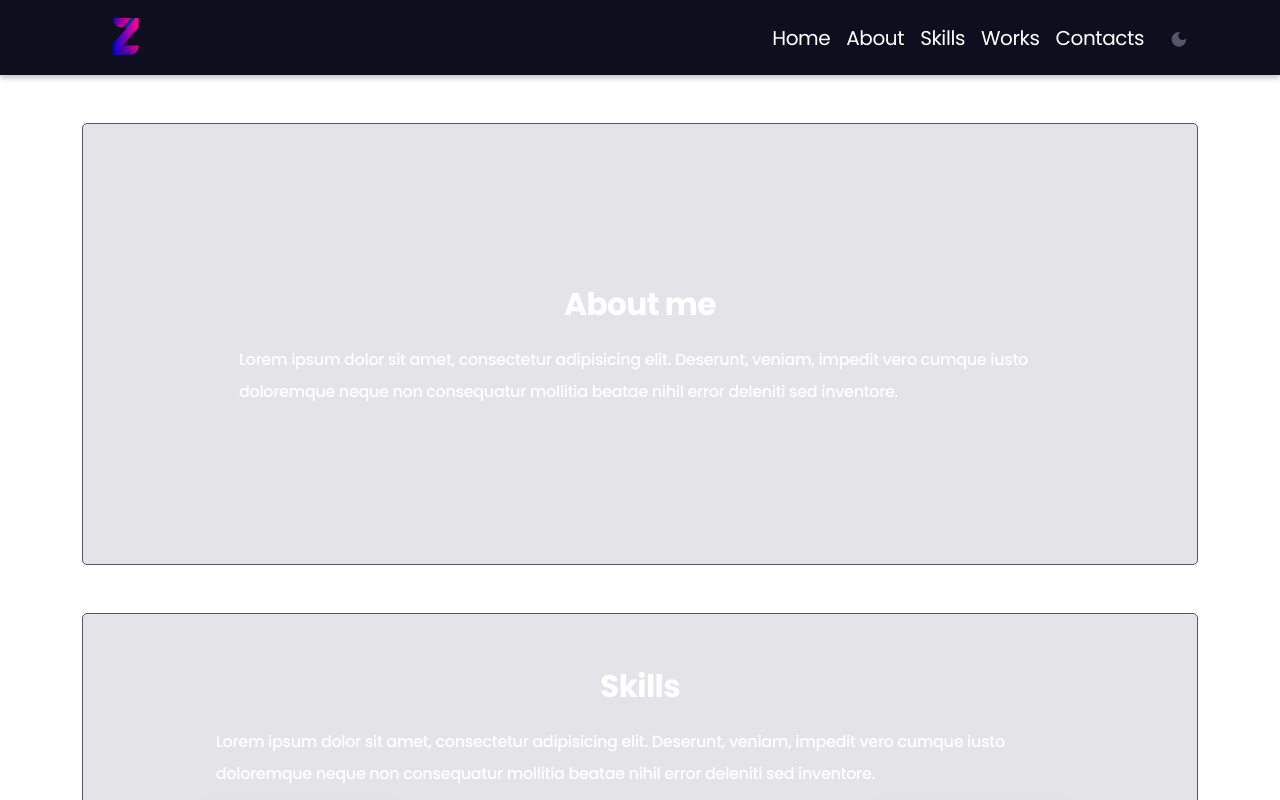
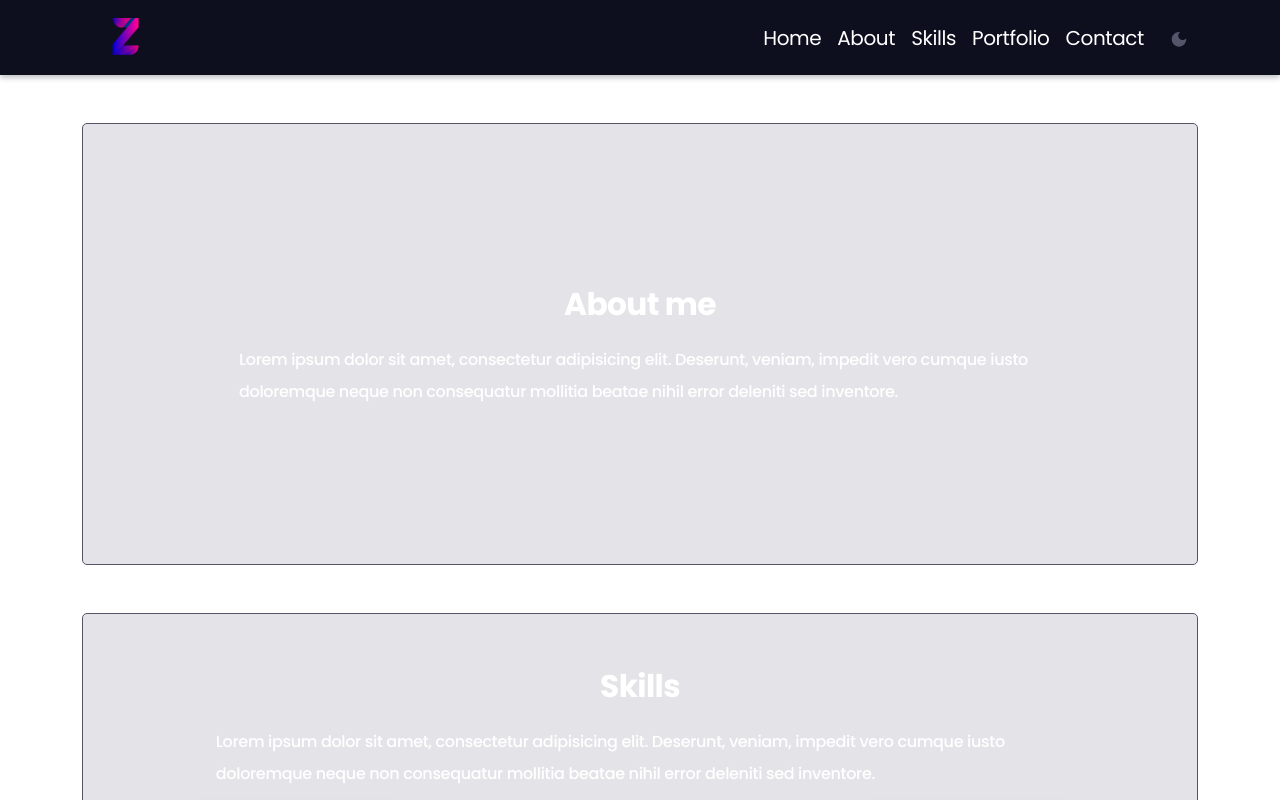
Before and after one commit to 2halgas/portfolio, a Next.js app: page / in a window 1280 px wide. Shown: the top 800 px of the page. Built offline with nearby package versions, Linux system fonts and the light colour scheme.

Commit message:
feat: made links work

```diff
--- a/package.json
+++ b/package.json
@@ -32,8 +32,6 @@
     "@types/react": "17.0.41",
     "@types/styled-components": "^5.1.24",
     "@types/uuid": "^8.3.4",
-    "eslint": "8.11.0",
-    "eslint-config-airbnb": "^19.0.4",
     "typescript": "4.6.2"
   }
 }
--- a/src/components/layouts/header/component.tsx
+++ b/src/components/layouts/header/component.tsx
@@ -1,38 +1,37 @@
 import React, {
     FC, useState, useEffect, useRef,
 } from 'react';
-import { useRouter } from 'next/router';
-import { useTheme } from "next-themes";
+import { useTheme } from 'next-themes';
 import { Button } from 'src/components/atoms/button';
 import { colors } from 'src/common/dictionaries';
 import { NavLink } from 'src/components/atoms';
 import styled from 'styled-components';
-import { Props } from './props';
-import { v4 as uuid } from "uuid";
+import { v4 as uuid } from 'uuid';
 import { useMediaQuery } from 'src/common/hooks/use-media-query';
 import { useOnClickOutside } from 'src/common/hooks/use-on-click-outside';
+import { Props } from './props';
 
 const links = [
     {
         title: 'Home',
-        path: '/'
+        path: '#',
     },
     {
         title: 'About',
-        path: '/'
+        path: '#about',
     },
     {
         title: 'Skills',
-        path: '/'
+        path: '#skills',
     },
     {
-        title: 'Works',
-        path: '/'
+        title: 'Portfolio',
+        path: '#portfolio',
     },
     {
-        title: 'Contacts',
-        path: '/'
-    }
+        title: 'Contact',
+        path: '#contact',
+    },
 ];
 
 const Wrapper = styled.header`${({ showHeader, backgroundColor }: Props) => `
@@ -75,27 +74,26 @@ const StyledBurger = styled.button`
     transform-origin: 1px;
 
     :first-child {
-      transform: ${({ open }: Props) => open ? 'rotate(45deg)' : 'rotate(0)'};
+      transform: ${({ open }: Props) => (open ? 'rotate(45deg)' : 'rotate(0)')};
     }
 
     :nth-child(2) {
-      opacity: ${({ open }: Props) => open ? '0' : '1'};
-      transform: ${({ open }: Props) => open ? 'translateX(20px)' : 'translateX(0)'};
+      opacity: ${({ open }: Props) => (open ? '0' : '1')};
+      transform: ${({ open }: Props) => (open ? 'translateX(20px)' : 'translateX(0)')};
     }
 
     :nth-child(3) {
-      transform: ${({ open }: Props) => open ? 'rotate(-45deg)' : 'rotate(0)'};
+      transform: ${({ open }: Props) => (open ? 'rotate(-45deg)' : 'rotate(0)')};
     }
   }
-`
-
+`;
 
 const StyledMenu = styled.nav`
   display: flex;
   flex-direction: column;
   justify-content: center;
   background: ${colors.shades.light.light400};
-  transform: ${({ open }: Props) => open ? 'translateX(0)' : 'translateX(-100%)'};
+  transform: ${({ open }: Props) => (open ? 'translateX(0)' : 'translateX(-100%)')};
   height: 100vh;
   text-align: left;
   padding: 2rem;
@@ -127,26 +125,25 @@ const StyledMenu = styled.nav`
       color: #343078;
     }
   }
-`
+`;
 
-const Menu = ({ open }: Props) => {
+function Menu({ open, handleBurgerLinkClick }: Props) {
     return (
         <StyledMenu open={open}>
-        <ul className='d-flex flex-column m-0'>
-            {links.map(({title, path}) => (
-                <li className='list-unstyled mx-2' key={uuid()}>
-                    <NavLink href={path}>
+            <ul className="d-flex flex-column m-0">
+                {links.map(({ title, path }) => (
+                    <li className="list-unstyled mx-2" key={uuid()}>
+                        <NavLink href={path} onClick={handleBurgerLinkClick}>
                             {title}
                         </NavLink>
                     </li>
                 ))}
             </ul>
         </StyledMenu>
-    )
+    );
 }
 
 export const Header: FC = () => {
-    const router = useRouter();
     const [showBurgerMenu, setShowBurgerMenu] = useState(false);
     const [showHeader, setShowHeader] = useState(true);
     const [lastScrollY, setLastScrollY] = useState(0);
@@ -157,15 +154,14 @@ export const Header: FC = () => {
 
     const isSmallDevice = useMediaQuery(635);
 
-
-    const Burger = ({ open, handleBurgerLinkClick }: Props) => {
+    function Burger({ open, handleBurgerLinkClick }: Props) {
         return (
             <StyledBurger theme={theme} open={open} onClick={handleBurgerLinkClick}>
                 <div />
                 <div />
                 <div />
             </StyledBurger>
-        )
+        );
     }
 
     useEffect(() => {
@@ -178,16 +174,6 @@ export const Header: FC = () => {
 
     const closeBurgerMenu = () => {
         setShowBurgerMenu(false);
-    };
-
-    const handleCabinetButtonClick = () => {
-        router.push('/cabinet?tab=details');
-        handleBurgerLinkClick();
-    };
-
-    const handleLoginClick = () => {
-        router.push('/sign-in');
-        handleBurgerLinkClick();
     };
 
     const controlNavbar = () => {
@@ -211,35 +197,36 @@ export const Header: FC = () => {
             window.removeEventListener('scroll', controlNavbar);
         };
     }, [lastScrollY]);
-    if (!mounted) return null
+    if (!mounted) return null;
     return (
-        <Wrapper showHeader={showHeader} backgroundColor={theme === 'light' ? colors.shades.light.light100 : colors.shades.dark.dark600 }>
-            <div className='d-flex align-items-center justify-content-between container'>
-                <NavLink href="/"><img src="/images/logo.png" alt="Logo" width="85px" height="75px"/></NavLink>
-                {isSmallDevice ?  (
+        <Wrapper showHeader={showHeader} backgroundColor={theme === 'light' ? colors.shades.light.light100 : colors.shades.dark.dark600}>
+            <div className="d-flex align-items-center justify-content-between container">
+                <NavLink href="/"><img src="/images/logo.png" alt="Logo" width="85px" height="75px" /></NavLink>
+                {isSmallDevice ? (
                     <div ref={node}>
                         <Button
                             aria-label="Toggle Dark Mode"
                             type="button"
-                                size='xs'
-                                button='link'
-                                className='me-5'
-                                backgroundColor={theme === "dark" ? colors.shades.dark.primary : colors.shades.light.primary}
-                                onClick={() => setTheme(theme === "dark" ? "light" : "dark")}
+                            size="xs"
+                            button="link"
+                            className="me-5"
+                            backgroundColor={theme === 'dark' ? colors.shades.dark.primary : colors.shades.light.primary}
+                            onClick={() => setTheme(theme === 'dark' ? 'light' : 'dark')}
                         >
-                                {theme === "dark" ? <img src='/images/svg/theme.svg' alt='sun' /> :
-                                <img src='/images/svg/moon.svg' alt='moon' />}
+                            {theme === 'dark' ? <img src="/images/svg/theme.svg" alt="sun" />
+                                : <img src="/images/svg/moon.svg" alt="moon" />}
                         </Button>
                         <Burger open={showBurgerMenu} handleBurgerLinkClick={handleBurgerLinkClick} />
-                            <Menu open={showBurgerMenu} />
+                        <Menu handleBurgerLinkClick={handleBurgerLinkClick} open={showBurgerMenu} />
                     </div>
-                        ) :
-                (<div className='d-flex align-items-center'>
+                )
+                    : (
+                        <div className="d-flex align-items-center">
                             <nav>
-                        <ul className='d-flex m-0'>
-                            {links.map(({title, path}) => (
-                                    <li className='list-unstyled mx-2' key={uuid()}>
-                                        <NavLink href={path} color={theme === 'light' ? colors.text.secondary : colors.text.primary }>
+                                <ul className="d-flex m-0">
+                                    {links.map(({ title, path }) => (
+                                        <li className="list-unstyled mx-2" key={uuid()}>
+                                            <NavLink href={path} color={theme === 'light' ? colors.text.secondary : colors.text.primary}>
                                                 {title}
                                             </NavLink>
                                         </li>
@@ -249,16 +236,17 @@ export const Header: FC = () => {
                             <Button
                                 aria-label="Toggle Dark Mode"
                                 type="button"
-                    size='xs'
-                    button='link'
-                    className='ms-2'
-                    backgroundColor={theme === "dark" ? colors.shades.dark.primary : colors.shades.light.primary}
-                    onClick={() => setTheme(theme === "dark" ? "light" : "dark")}
+                                size="xs"
+                                button="link"
+                                className="ms-2"
+                                backgroundColor={theme === 'dark' ? colors.shades.dark.primary : colors.shades.light.primary}
+                                onClick={() => setTheme(theme === 'dark' ? 'light' : 'dark')}
                             >
-                        {theme === "dark" ? <img src='/images/svg/theme.svg' alt='sun' /> :
-                        <img src='/images/svg/moon.svg' alt='moon' />}
+                                {theme === 'dark' ? <img src="/images/svg/theme.svg" alt="sun" />
+                                    : <img src="/images/svg/moon.svg" alt="moon" />}
                             </Button>
-                </div>)}
+                        </div>
+                    )}
             </div>
         </Wrapper>
     );
--- a/src/components/organisms/about-section/component.tsx
+++ b/src/components/organisms/about-section/component.tsx
@@ -26,7 +26,7 @@ const Wrapper = styled.section`
 export const AboutSection: FC = () => {
 const {theme} = useTheme()
 return (
-    <Wrapper className='my-5'>
+    <Wrapper id='about' className='my-5'>
         <H3 className='mb-3' color={theme === 'light' ? colors.text.secondary : colors.text.primary }>About me</H3>
         <P color={theme === 'light' ? colors.text.secondary : colors.text.primary }>Lorem ipsum dolor sit amet, consectetur adipisicing elit. Deserunt, veniam, impedit vero cumque iusto doloremque neque non consequatur mollitia beatae nihil error deleniti sed inventore.</P>
     </Wrapper>
--- a/src/components/organisms/contact-section/component.tsx
+++ b/src/components/organisms/contact-section/component.tsx
@@ -135,7 +135,7 @@ const onSubmit = (data: any) => {
   };
 
 return (
-    <Wrapper className='my-3 p-md-3'>
+    <Wrapper id='contact' className='my-3 p-md-3'>
         <H3
             color={theme === 'light' ? colors.text.secondary : colors.text.primary }
             className='mb-3 pt-4'
--- a/src/components/organisms/porfolio-section/component.tsx
+++ b/src/components/organisms/porfolio-section/component.tsx
@@ -71,7 +71,7 @@ export const PortfolioSection: FC = () => {
 const {theme} = useTheme();
 
 return (
-    <Wrapper className='my-5 p-md-3'>
+    <Wrapper id='portfolio' className='my-5 p-md-3'>
         <H3
             color={theme === 'light' ? colors.text.secondary : colors.text.primary }
             className='mb-3 pt-4'
--- a/src/components/organisms/skills-section/component.tsx
+++ b/src/components/organisms/skills-section/component.tsx
@@ -120,7 +120,7 @@ margin-top: -60px;
 export const SkillsSection: FC = () => {
 const {theme} = useTheme()
 return (
-    <Wrapper className='my-5 p-5'>
+    <Wrapper id='skills' className='my-5 p-5'>
         <H3
             color={theme === 'light' ? colors.text.secondary : colors.text.primary }
             className='mb-3'
```
Also changed, not shown: 1 other file (tests, documents, lock files or other folders). Lines whose indentation alone changed are shown as unchanged.
